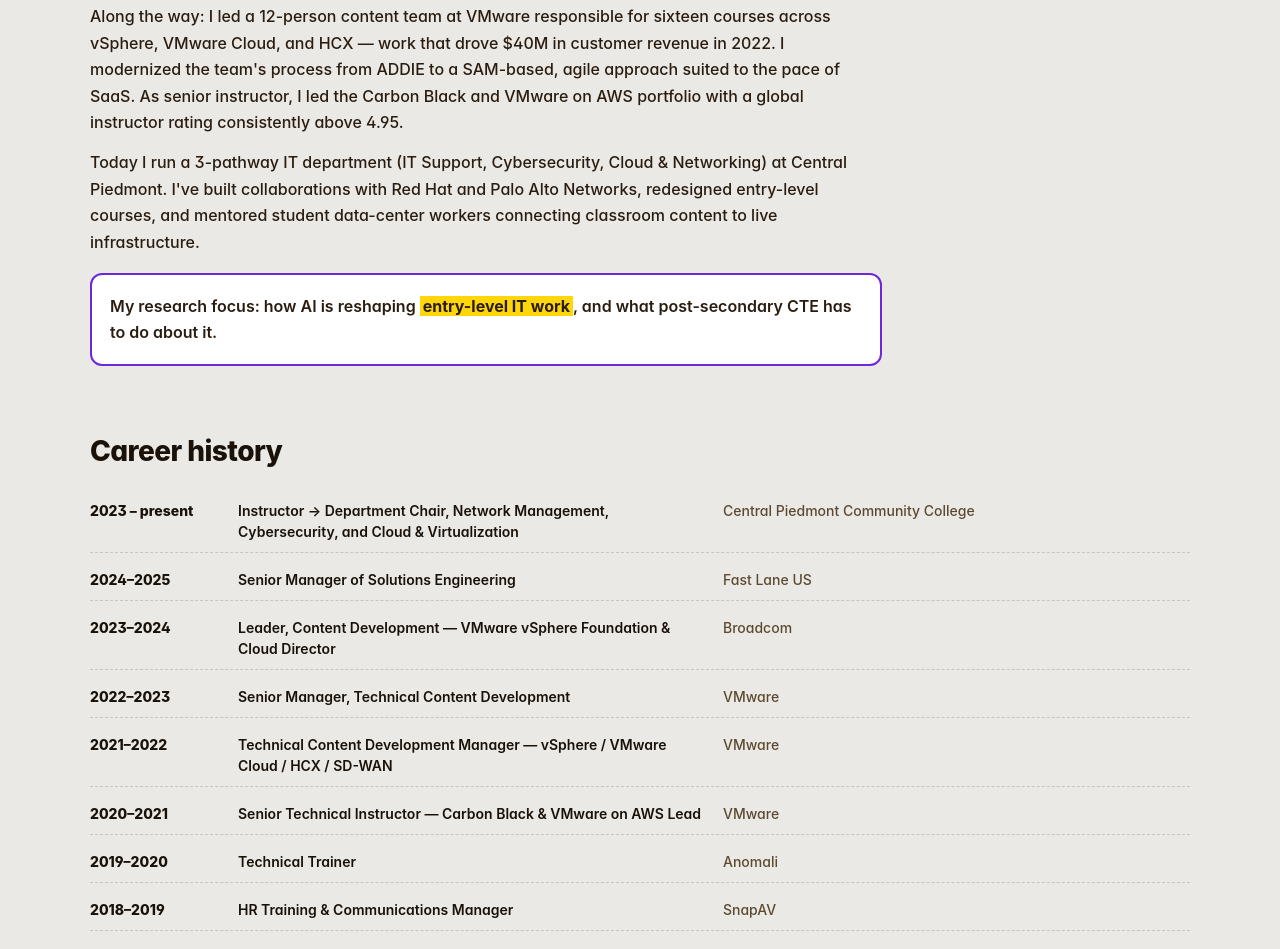
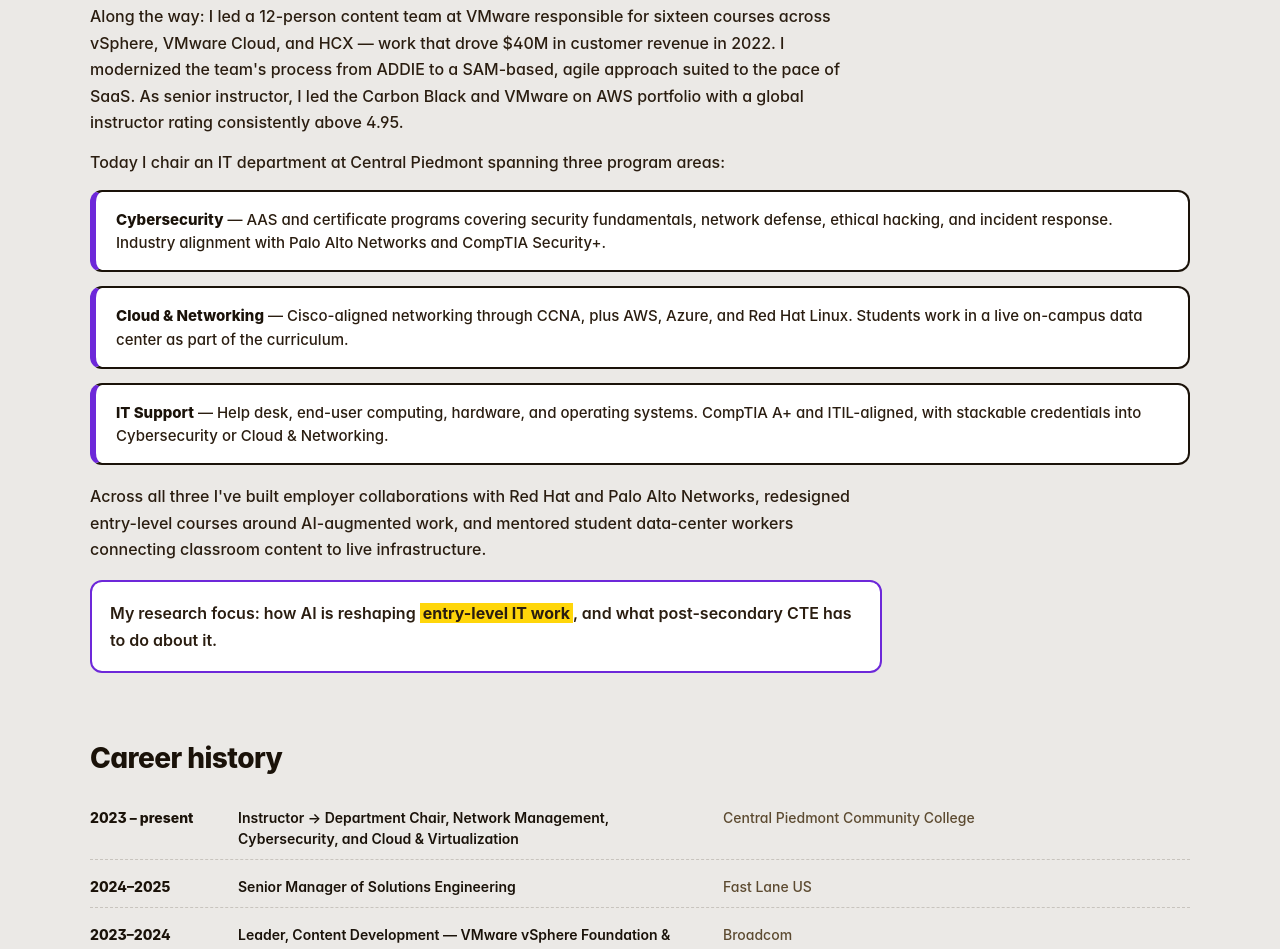
Before and after one commit to frazier-at-cpcc/vfrazier-app, an Astro site: page /about in a window 1280 px wide. Shown: the part 1195-2144 px from the top of the page. Built offline with nearby package versions, Linux system fonts and the light colour scheme; Astro itself is replaced by a stand-in of ours.

Commit message:
feat(brand): detail Cybersecurity, Cloud & Networking, IT Support program areas
Replace "3-pathway" shorthand with explicit program areas on /about,
home About block, and /cv current-roles section. Each area gets a brief
scope description on the about page (certifications, industry partners,
hands-on work); CV uses a compact "Program areas:" line under the chair role.

```diff
--- a/src/components/AboutBlock.astro
+++ b/src/components/AboutBlock.astro
@@ -19,7 +19,7 @@ import teachingMusic from '../assets/teaching-music.jpg';
         <div class="pullquote">
           "I left a classroom to learn <HighlightPhrase text="what to teach" phrase="what to teach" />. I came back to teach it."
         </div>
-        <p>Along the way: instructional design and training roles at Belk, CPI Security, SnapAV, and Anomali; senior leadership at VMware, Broadcom, and Fast Lane — including a 12-person VMware content team whose work drove $40M in annual customer revenue; and now a 3-pathway IT department at Central Piedmont, alongside graduate teaching at UNC Charlotte and Honors-program AI at Wingate.</p>
+        <p>Along the way: instructional design and training roles at Belk, CPI Security, SnapAV, and Anomali; senior leadership at VMware, Broadcom, and Fast Lane — including a 12-person VMware content team whose work drove $40M in annual customer revenue; and now chair of an IT department at Central Piedmont spanning Cybersecurity, Cloud &amp; Networking, and IT Support — alongside graduate teaching at UNC Charlotte and Honors-program AI at Wingate.</p>
         <p><a class="more" href="/about">Read the full story →</a></p>
       </div>
     </div>
--- a/src/pages/about.astro
+++ b/src/pages/about.astro
@@ -53,7 +53,13 @@ const awards = [
     <p>Through college at Wingate — where I majored in music education — I served as the campus Educational Technology Specialist. After graduating in 2014, my first post-college role was on Belk's eLearning team. That kicked off a decade in enterprise instructional design and technical training, with stops at CPI Security, SnapAV, Anomali, Carbon Black, VMware, Broadcom, and Fast Lane. The work was always teaching — just teaching working engineers instead of students.</p>
     <p>I came back to higher ed in 2023 by adjuncting at Central Piedmont. That grew into a full-time instructor role, and then into Department Chair in 2025. From there I returned to Wingate — my alma mater — as adjunct in the Honors program, this time to co-teach applied AI.</p>
     <p>Along the way: I led a 12-person content team at VMware responsible for sixteen courses across vSphere, VMware Cloud, and HCX — work that drove $40M in customer revenue in 2022. I modernized the team's process from ADDIE to a SAM-based, agile approach suited to the pace of SaaS. As senior instructor, I led the Carbon Black and VMware on AWS portfolio with a global instructor rating consistently above 4.95.</p>
-    <p>Today I run a 3-pathway IT department (IT Support, Cybersecurity, Cloud &amp; Networking) at Central Piedmont. I've built collaborations with Red Hat and Palo Alto Networks, redesigned entry-level courses, and mentored student data-center workers connecting classroom content to live infrastructure.</p>
+    <p>Today I chair an IT department at Central Piedmont spanning three program areas:</p>
+    <ul class="pathways">
+      <li><strong>Cybersecurity</strong> — AAS and certificate programs covering security fundamentals, network defense, ethical hacking, and incident response. Industry alignment with Palo Alto Networks and CompTIA Security+.</li>
+      <li><strong>Cloud &amp; Networking</strong> — Cisco-aligned networking through CCNA, plus AWS, Azure, and Red Hat Linux. Students work in a live on-campus data center as part of the curriculum.</li>
+      <li><strong>IT Support</strong> — Help desk, end-user computing, hardware, and operating systems. CompTIA A+ and ITIL-aligned, with stackable credentials into Cybersecurity or Cloud &amp; Networking.</li>
+    </ul>
+    <p>Across all three I've built employer collaborations with Red Hat and Palo Alto Networks, redesigned entry-level courses around AI-augmented work, and mentored student data-center workers connecting classroom content to live infrastructure.</p>
     <p class="thesis">My research focus: <HighlightPhrase text="how AI is reshaping entry-level IT work, and what post-secondary CTE has to do about it." phrase="entry-level IT work" /></p>
   </section>
 
@@ -116,6 +122,18 @@ const awards = [
   .section h2 { font-size: 28px; font-weight: 800; margin: 0 0 18px; letter-spacing: -.02em; }
   .section p { font-size: 16px; line-height: 1.65; color: var(--ink-2); margin-bottom: 14px; max-width: 75ch; }
   .thesis { font-size: 18px; font-weight: 600; padding: 18px; background: var(--card); border: 2px solid var(--accent); border-radius: var(--radius-lg); margin-top: 18px; }
+  .pathways { list-style: none; display: grid; gap: 14px; margin: 14px 0 18px; padding: 0; }
+  .pathways li {
+    background: var(--card);
+    border: 2px solid var(--ink);
+    border-radius: var(--radius-lg);
+    padding: 16px 20px;
+    font-size: 15px;
+    line-height: 1.55;
+    color: var(--ink-2);
+    border-left: 6px solid var(--accent);
+  }
+  .pathways strong { color: var(--ink); font-weight: 800; font-size: 15px; }
 
   .career, .edu { list-style: none; display: grid; gap: 6px; }
   .career li, .edu li { display: grid; grid-template-columns: 130px 1fr 1fr; gap: 18px; padding: 10px 0; border-bottom: 1px dashed #c8c4be; font-size: 14px; }
```
Also changed, not shown: src/pages/cv.astro (+6 -1 lines).
